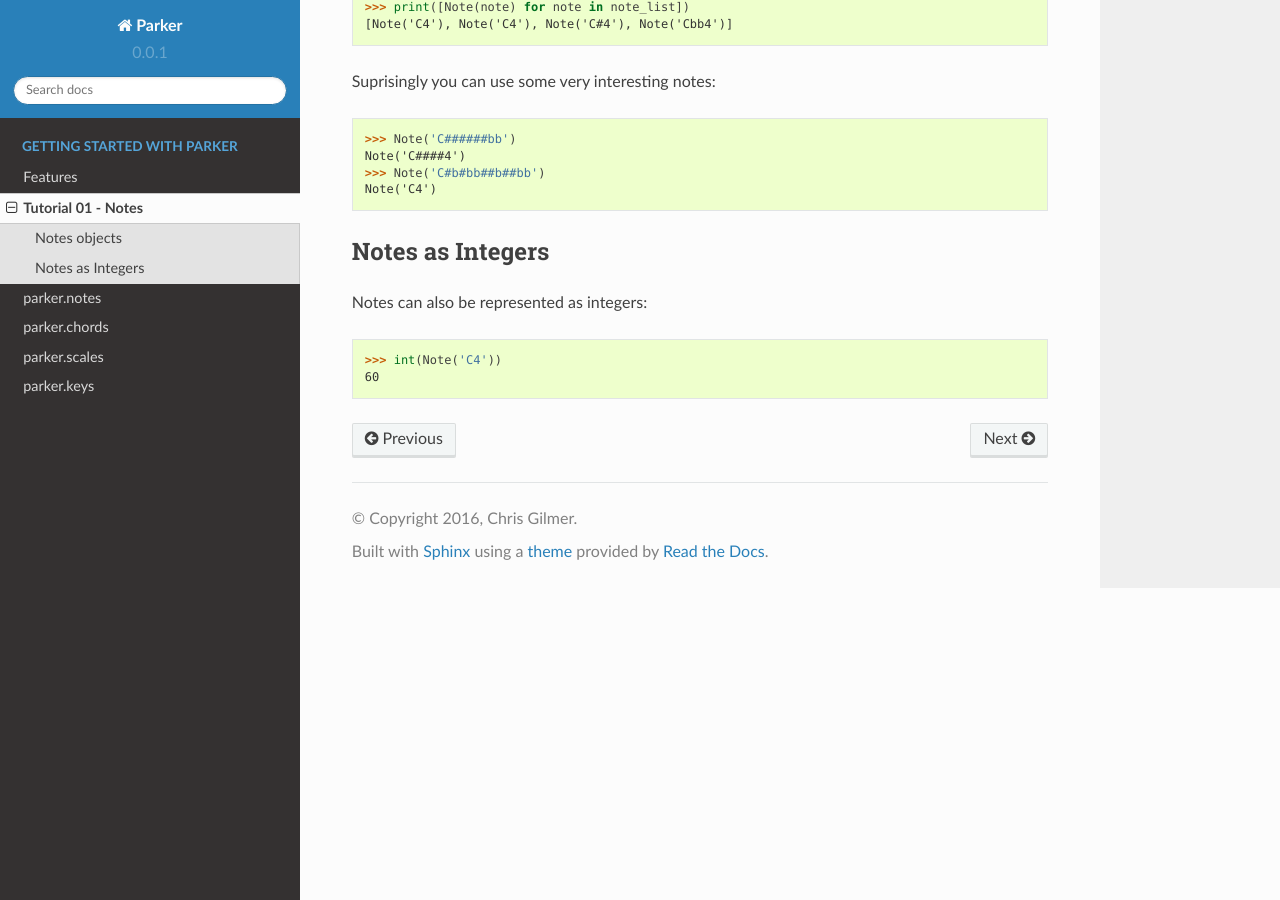
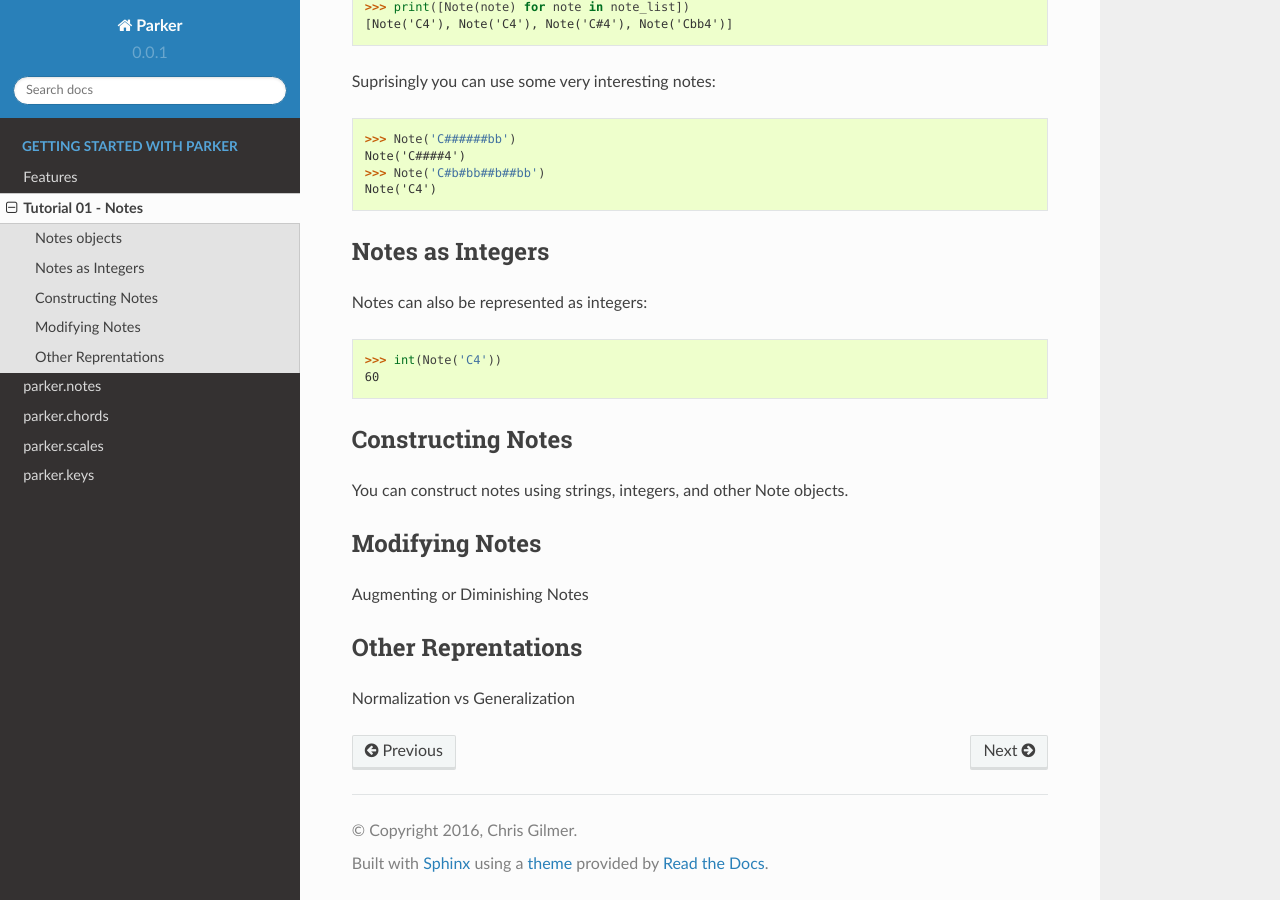
Before and after one commit to chrisgilmerproj/parker, a Sphinx documentation site: the page built from docs/source/tutorial/notes.rst, in a window 1280 px wide and 900 px high, scrolled down 736 px. Built offline with Sphinx 7.4.7 and the Read the Docs theme 2.0.0, drawn with Linux system fonts in a browser that asks for light colours; formulas are drawn with MathJax 3.

Commit message:
Change pip install of parker for docs to https from git.  Add some notes for future docs

```diff
--- a/docs/requirements.txt
+++ b/docs/requirements.txt
@@ -1,4 +1,4 @@
--e git+git@github.com:chrisgilmerproj/parker.git@master#egg=parker
+-e git+https@github.com:chrisgilmerproj/parker.git@master#egg=parker
 
 alabaster==0.7.7
 argh==0.26.1
--- a/docs/source/tutorial/notes.rst
+++ b/docs/source/tutorial/notes.rst
@@ -52,3 +52,21 @@ Notes can also be represented as integers:
 
 >>> int(Note('C4'))
 60
+
+
+Constructing Notes
+------------------
+
+You can construct notes using strings, integers, and other Note objects.
+
+
+Modifying Notes
+---------------
+
+Augmenting or Diminishing Notes
+
+
+Other Reprentations
+-------------------
+
+Normalization vs Generalization
```
